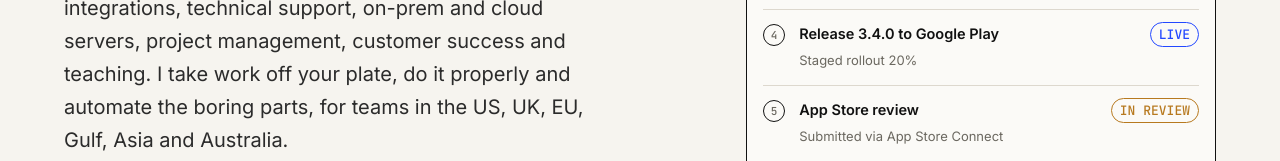
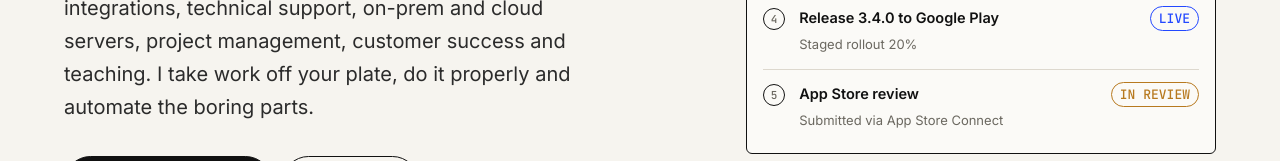
Before and after one commit to ItsWachira/ItsWachira.github.io, a plain HTML site: page index.html in a window 1280 px wide. Shown: the part 549-710 px from the top of the page. Drawn offline with Linux system fonts and the light colour scheme.

Commit message:
Shorten homepage intro

```diff
--- a/index.html
+++ b/index.html
@@ -8,7 +8,7 @@
 <a class="btn primary sm" href="mailto:developer.techbytes@gmail.com">Hire me</a></div></div></nav><header class="hero"><div class="wrap"><div class="hero-grid"><div>
 <div class="kicker"><span class="live">Available</span><span>Remote · any time zone</span><span>Part-time or full-time</span></div>
 <h1 class="display">One engineer. <span class="hl">Nine ways to help.</span></h1>
-<p class="lede">Software engineer with production experience across Flutter and Java development, system design, APIs and integrations, technical support, on-prem and cloud servers, project management, customer success and teaching. I take work off your plate, do it properly and automate the boring parts, for teams in the US, UK, EU, Gulf, Asia and Australia.</p>
+<p class="lede">Software engineer with production experience across Flutter and Java development, system design, APIs and integrations, technical support, on-prem and cloud servers, project management, customer success and teaching. I take work off your plate, do it properly and automate the boring parts.</p>
 <div class="ctas"><a class="btn primary" href="#roles"><svg width="18" height="18" viewBox="0 0 24 24" fill="none" stroke="currentColor" stroke-width="1.8" stroke-linecap="round" stroke-linejoin="round" aria-hidden="true"><path d="M5 12h14m-6-6 6 6-6 6"/></svg> See how I can help</a><a class="btn ghost" href="mailto:developer.techbytes@gmail.com"><svg width="18" height="18" viewBox="0 0 24 24" fill="none" stroke="currentColor" stroke-width="1.8" stroke-linecap="round" stroke-linejoin="round" aria-hidden="true"><rect x="3" y="5" width="18" height="14" rx="2"/><path d="m3 7 9 6 9-6"/></svg> Email me</a></div>
 <div class="social"><span>Find me on</span><a href="https://linkedin.com/in/brian-wachira" target="_blank" rel="noopener"><svg width="16" height="16" viewBox="0 0 24 24" fill="none" stroke="currentColor" stroke-width="1.8" stroke-linecap="round" stroke-linejoin="round" aria-hidden="true"><path d="M16 8a6 6 0 0 1 6 6v7h-4v-7a2 2 0 0 0-2-2 2 2 0 0 0-2 2v7h-4v-7a6 6 0 0 1 6-6z"/><rect width="4" height="12" x="2" y="9"/><circle cx="4" cy="4" r="2"/></svg> LinkedIn</a><a href="https://github.com/ItsWachira" target="_blank" rel="noopener"><svg width="16" height="16" viewBox="0 0 24 24" fill="none" stroke="currentColor" stroke-width="1.8" stroke-linecap="round" stroke-linejoin="round" aria-hidden="true"><path d="M15 22v-4a4.8 4.8 0 0 0-1-3.5c3 0 6-2 6-5.5.08-1.25-.27-2.48-1-3.5.28-1.15.28-2.35 0-3.5 0 0-1 0-3 1.5-2.64-.5-5.36-.5-8 0C6 2 5 2 5 2c-.3 1.15-.3 2.35 0 3.5A5.403 5.403 0 0 0 4 9c0 3.5 3 5.5 6 5.5-.39.49-.68 1.05-.85 1.65-.17.6-.22 1.23-.15 1.85v4"/><path d="M9 18c-4.51 2-5-2-5-2"/></svg> GitHub</a></div>
 <div class="trust"><span>Worked with teams at <b>Sky World</b>, <b>AskVirtualHealthCare</b>, <b>Permify</b>, <b>Apify</b>, <b>CopilotKit</b> &amp; more</span></div></div><div class="demo"><div class="card"><div class="bar"><span class="dots"><i></i><i></i><i></i></span><span class="t">release · mobile banking app</span></div><div class="body"><div class="step done"><span class="dot">✓</span><div><b>Feature: offline loan repayments</b><span>Flutter · Riverpod · SQLite</span></div><span class="tag ok">MERGED</span></div><div class="step done"><span class="dot">✓</span><div><b>API: /repayments endpoint + idempotency</b><span>Spring Boot · tests passing</span></div><span class="tag ok">MERGED</span></div><div class="step done"><span class="dot">✓</span><div><b>Security pass: Burp Suite + Frida</b><span>No critical findings</span></div><span class="tag ok">PASSED</span></div><div class="step "><span class="dot">4</span><div><b>Release 3.4.0 to Google Play</b><span>Staged rollout 20%</span></div><span class="tag sky">LIVE</span></div><div class="step "><span class="dot">5</span><div><b>App Store review</b><span>Submitted via App Store Connect</span></div><span class="tag warn">IN REVIEW</span></div></div></div>
```
